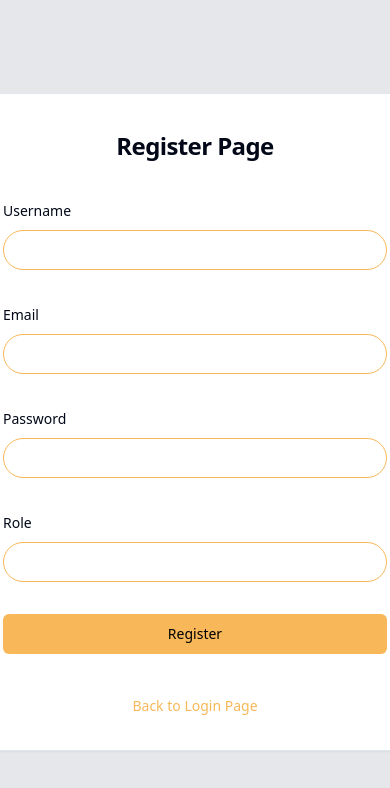
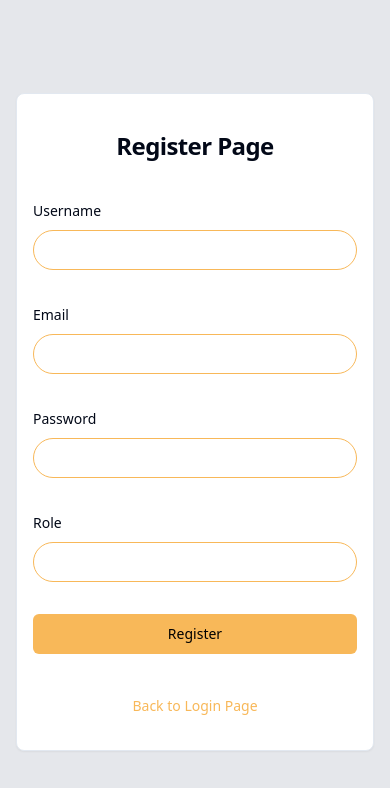
Before and after one commit to jakhsu/frontend-exercise, a React (Vite) app: page /register in a window 390 px wide. Shown: the top 788 px of the page. Built offline with nearby package versions, Linux system fonts and the light colour scheme.

Commit message:
responsive layout

```diff
--- a/src/components/Login.tsx
+++ b/src/components/Login.tsx
@@ -48,13 +48,13 @@ export const Login = () => {
 
     return (
         <>
-            <Card className="w-fit">
+            <Card className="max-w-xl w-full">
                 <CardHeader>
                     <CardTitle className="text-center py-4">Login Page</CardTitle>
                 </CardHeader>
-                <CardContent className="px-24">
+                <CardContent className="px-4">
                     <Form {...loginForm}>
-                        <form onSubmit={loginForm.handleSubmit(onSubmit)} className="space-y-8 w-96">
+                        <form onSubmit={loginForm.handleSubmit(onSubmit)} className="space-y-8">
                             <FormField
                                 control={loginForm.control}
                                 name="email"
--- a/src/components/Register.tsx
+++ b/src/components/Register.tsx
@@ -50,13 +50,13 @@ export const Register = () => {
 
     return (
         <>
-            <Card className="w-fit">
+            <Card className="max-w-xl w-full">
                 <CardHeader>
                     <CardTitle className="text-center py-4">Register Page</CardTitle>
                 </CardHeader>
-                <CardContent className="px-24">
+                <CardContent className="px-4">
                     <Form {...registerForm}>
-                        <form onSubmit={registerForm.handleSubmit(onSubmit)} className="space-y-8 w-96">
+                        <form onSubmit={registerForm.handleSubmit(onSubmit)} className="space-y-8">
                             <FormField
                                 control={registerForm.control}
                                 name="username"
--- a/src/components/RootLayout.tsx
+++ b/src/components/RootLayout.tsx
@@ -3,7 +3,7 @@ import { Outlet } from "react-router-dom";
 export const RootLayout = () => {
     return (
         <div className="bg-gray-200 h-screen w-screen overflow-auto">
-            <main className="flex justify-center h-full items-center py-4 px-20">
+            <main className="flex justify-center h-full items-center py-4 px-4 md:px-10 lg:px-20">
                 <Outlet />
             </main>
         </div>
```
